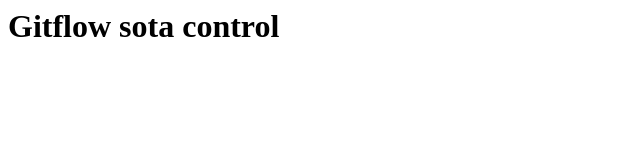
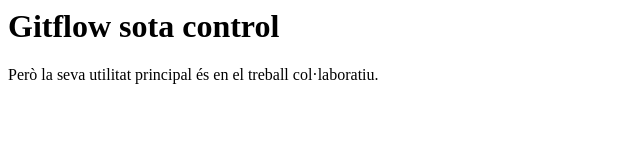
Before and after one commit to anaazar/git_flow, a plain HTML site: page index.html in a window 1280 px wide. Shown: the whole page, without its empty margins (0-640 px from the left). Drawn offline with Linux system fonts and the light colour scheme.

Commit message:
Paragrafo persona 2 añadido

```diff
--- a/index.html
+++ b/index.html
@@ -1 +1,2 @@
 <h1>Gitflow sota control</h1>
+<p>Però la seva utilitat principal és en el treball col·laboratiu.</p>
```
